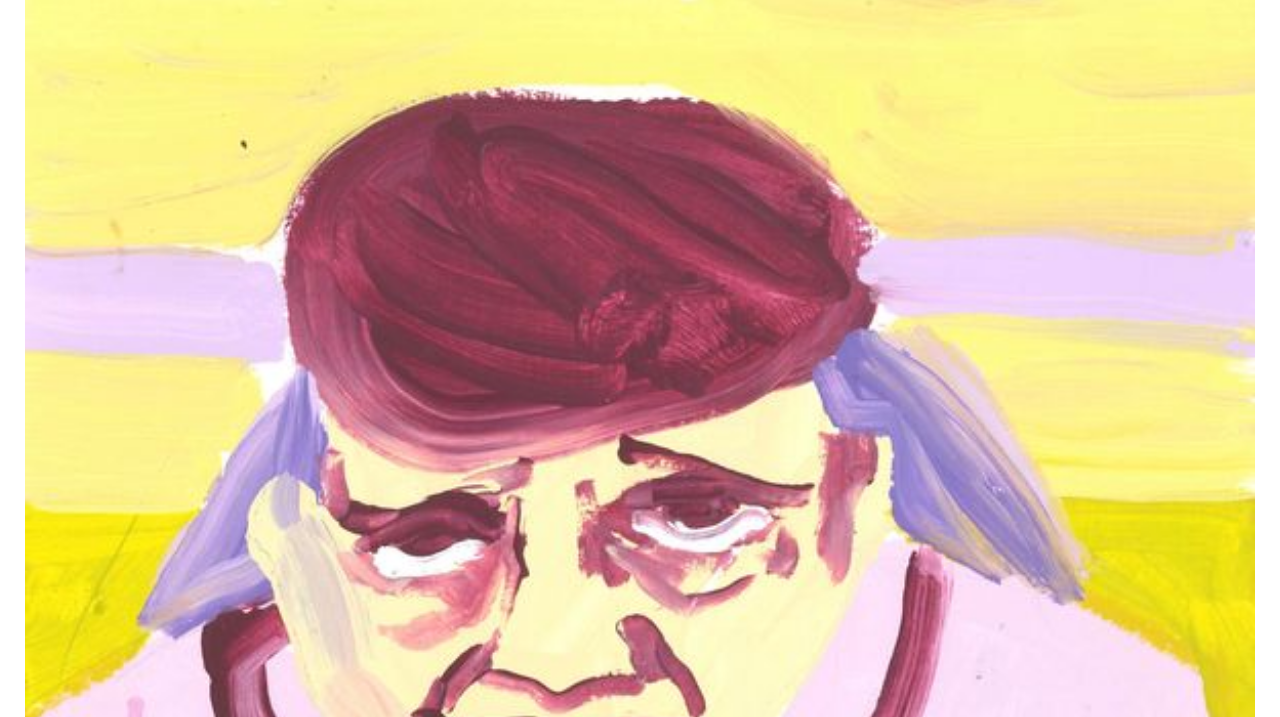
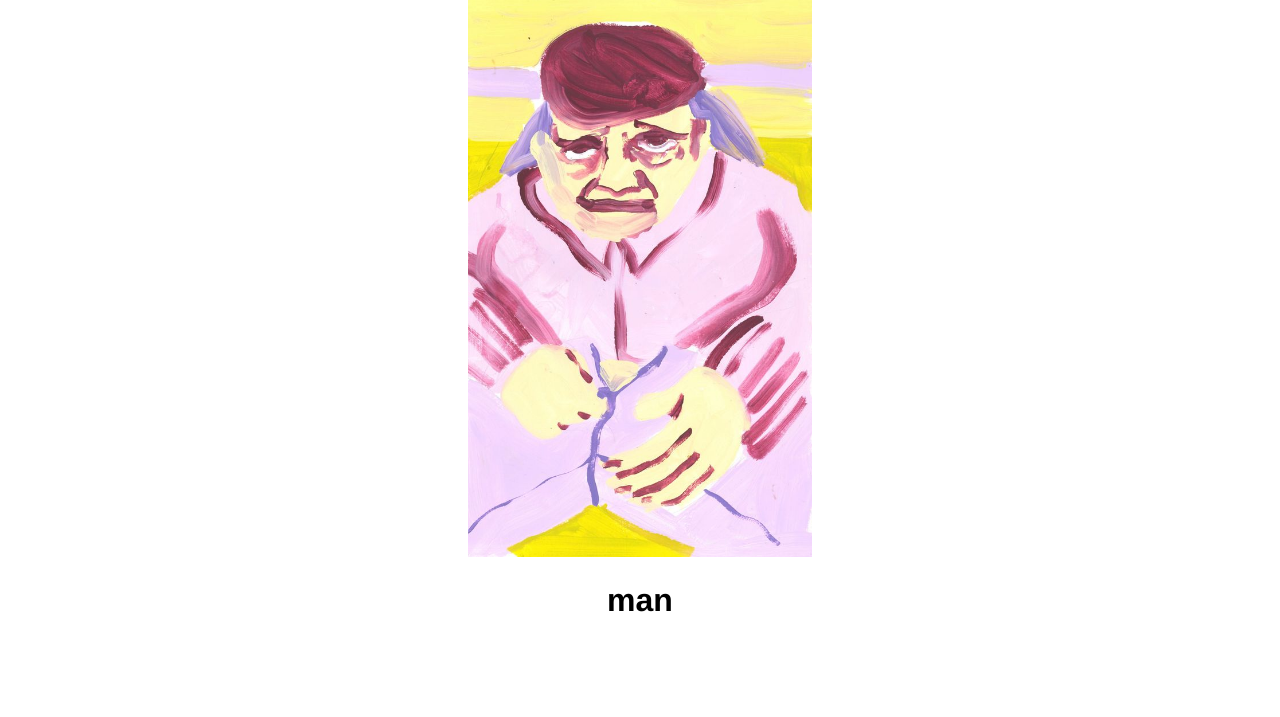
Before and after one commit to RogierdeRuijter/better-stock, an Astro site in the folder app/: page /details/man in a window 1280 px wide. Shown: the part 83-800 px from the top of the page. Built offline with nearby package versions, Linux system fonts and the light colour scheme; Astro itself is replaced by a stand-in of ours.

Commit message:
add image trim

```diff
--- a/app/src/layouts/DetailLayout.astro
+++ b/app/src/layouts/DetailLayout.astro
@@ -68,6 +68,9 @@ if (frontmatter.width > frontmatter.height) {
         alt=""
       />
     </picture>
+    <h1>
+      {name}
+    </h1>
   </main>
 </Layout>
 
@@ -82,11 +85,15 @@ if (frontmatter.width > frontmatter.height) {
     --max-photo-height: 70svh;
 
     display: flex;
+    flex-direction: column;
+    align-items: center;
     justify-content: center;
   }
+
   img {
     display: block;
     height: var(--pageHeight);
     width: var(--imageWidth);
+    max-height: var(--max-photo-height);
   }
 </style>
```
